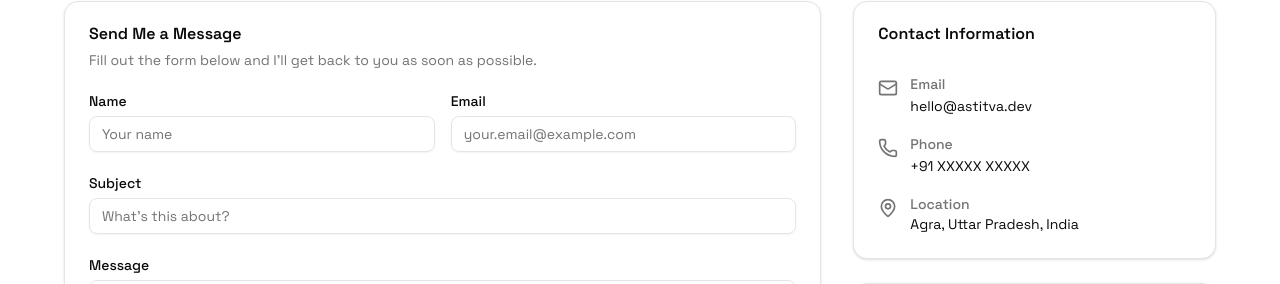
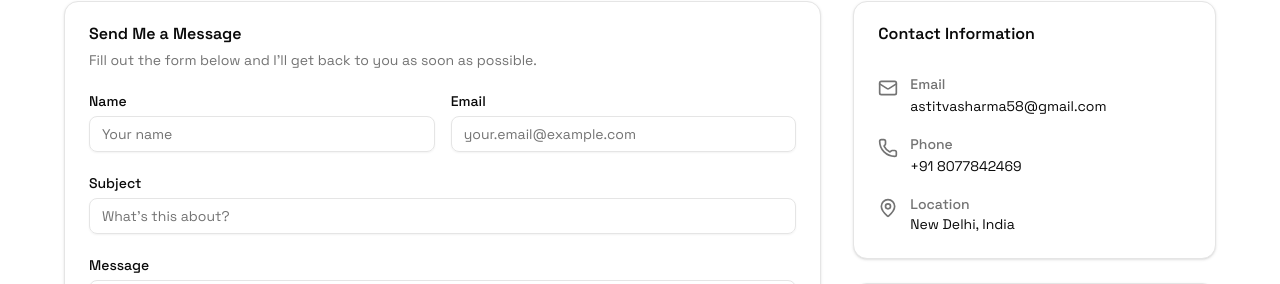
Before and after one commit to Astitvazz/Portfolio, a Next.js app: page /contact in a window 1280 px wide. Shown: the part 279-563 px from the top of the page. Built offline with nearby package versions, Linux system fonts and the light colour scheme.

Commit message:
few more fixes related to ui

```diff
--- a/app/contact/page.tsx
+++ b/app/contact/page.tsx
@@ -151,16 +151,16 @@ const ContactPage = () => {
   };
 
   const socialLinks = [
-    { name: 'GitHub', url: 'https://github.com/yourusername', icon: Github, color: 'hover:text-gray-900' },
-    { name: 'LinkedIn', url: 'https://linkedin.com/in/yourusername', icon: Linkedin, color: 'hover:text-blue-600' },
-    { name: 'Twitter', url: 'https://twitter.com/yourusername', icon: Twitter, color: 'hover:text-sky-500' },
+    { name: 'GitHub', url: 'https://github.com/Astitvazz', icon: Github, color: 'hover:text-gray-900' },
+    { name: 'LinkedIn', url: 'https://www.linkedin.com/in/astitva-sharma-012b4b252/', icon: Linkedin, color: 'hover:text-blue-600' },
+    { name: 'Twitter', url: 'https://x.com/astitvazz', icon: Twitter, color: 'hover:text-sky-500' },
     { name: 'Instagram', url: 'https://instagram.com/yourusername', icon: Instagram, color: 'hover:text-pink-600' },
   ];
 
   const contactInfo = [
-    { icon: Mail, label: 'Email', value: 'hello@astitva.dev', href: 'mailto:hello@astitva.dev' },
-    { icon: Phone, label: 'Phone', value: '+91 XXXXX XXXXX', href: 'tel:+91XXXXXXXXXX' },
-    { icon: MapPin, label: 'Location', value: 'Agra, Uttar Pradesh, India', href: null },
+    { icon: Mail, label: 'Email', value: 'astitvasharma58@gmail.com', href: 'mailto:astitvasharma58@gmail.com' },
+    { icon: Phone, label: 'Phone', value: '+91 8077842469', href: 'tel:+918077842469' },
+    { icon: MapPin, label: 'Location', value: 'New Delhi, India', href: null },
   ];
 
   return (
```
